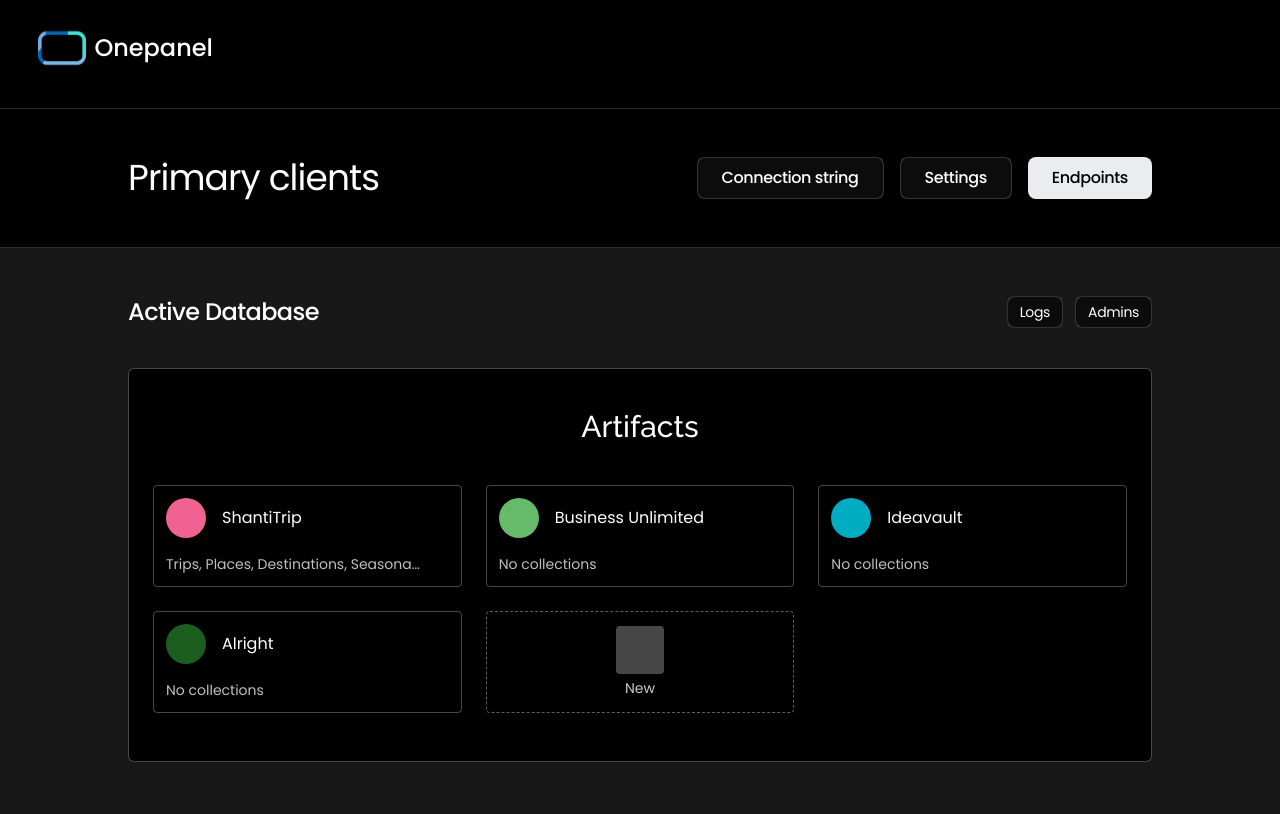
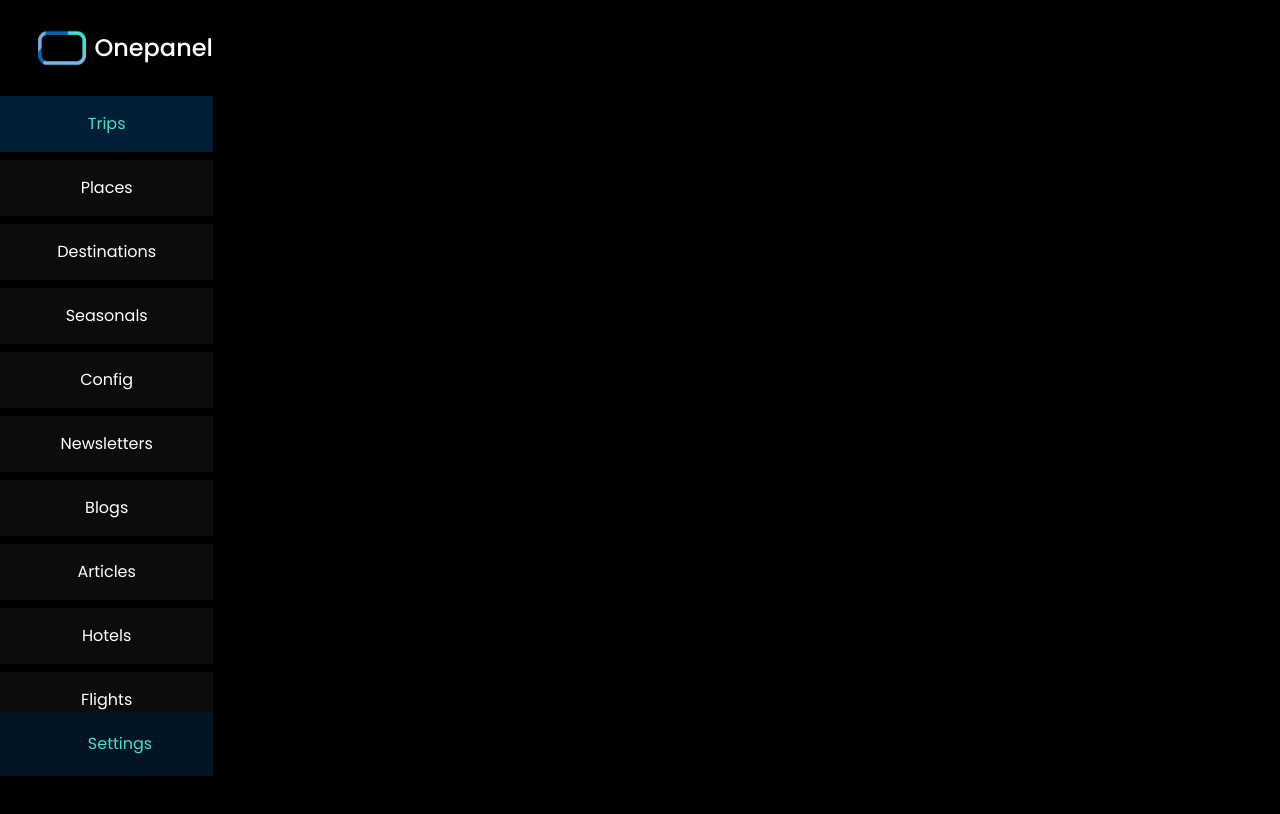
Before and after one commit to marsian83/one-panel, a React (Vite) app in the folder client/: page /panel/0 in a window 1280 px wide. Shown: the top 814 px of the page. Built offline with nearby package versions, Linux system fonts and the light colour scheme.

Commit message:
Left view for panel

```diff
--- a/client/src/App.tsx
+++ b/client/src/App.tsx
@@ -16,6 +16,7 @@ import api, { clearJwt, setJwt } from "./api";
 import ProtectedRoute, { ProtectedTypes } from "./common/ProtectedRoute";
 import DashboardPage from "./pages/DashboardPage/DashboardPage";
 import DatabasePage from "./pages/DatabasePage/DatabasePage";
+import PanelPage from "./pages/PanelPage/PanelPage";
 
 export default function App() {
   const router = createBrowserRouter(
@@ -38,7 +39,7 @@ export default function App() {
         >
           <Route path="/dashboard" element={<DashboardPage />} />
           <Route path="/databases/:id" element={<DatabasePage />} />
-          <Route path="/panel/:id" element={<DatabasePage />} />
+          <Route path="/panel/:id" element={<PanelPage />} />
         </Route>
       </Route>
     )
--- a/client/src/assets/data/artifacts.ts
+++ b/client/src/assets/data/artifacts.ts
@@ -4,7 +4,7 @@ const dummyArtifacts: Artifact[] = [
   {
     id: 0,
     name: "ShantiTrip",
-    collections: [0, 1, 2, 3, 4, 5, 6, 7],
+    collections: [0, 1, 2, 3, 4, 5, 6, 7, 8, 9, 10, 11, 12, 13, 14],
     color: "#f06292",
     icon: {
       codepoint: "e539",
--- a/client/src/assets/data/collections.ts
+++ b/client/src/assets/data/collections.ts
@@ -26,8 +26,40 @@ const dummyCollections: Collection[] = [
     name: "Newsletters",
   },
   {
+    id: 6,
+    name: "Blogs",
+  },
+  {
     id: 7,
-    name: "Blogs",
+    name: "Articles",
+  },
+  {
+    id: 8,
+    name: "Hotels",
+  },
+  {
+    id: 9,
+    name: "Flights",
+  },
+  {
+    id: 10,
+    name: "Trains",
+  },
+  {
+    id: 11,
+    name: "Pricing",
+  },
+  {
+    id: 12,
+    name: "Applications",
+  },
+  {
+    id: 13,
+    name: "Hosts",
+  },
+  {
+    id: 14,
+    name: "Guests",
   },
 ];
 
--- /dev/null
+++ b/client/src/assets/styles/custom.css
@@ -0,0 +1,28 @@
+.scrollbar-hidden::-webkit-scrollbar {
+  display: none; /* Chrome, Safari and Opera */
+}
+
+.scrollbar-hidden {
+  -ms-overflow-style: none; /* IE and Edge */
+  scrollbar-width: none; /* Firefox */
+}
+
+.scrollbar-thin::-webkit-scrollbar {
+  width: 2px;
+}
+
+.scrollbar-::-webkit-scrollbar {
+  width: 10px;
+}
+
+.scrollbar-primary::-webkit-scrollbar-track {
+  @apply bg-primary bg-opacity-20;
+}
+
+.scrollbar-primary::-webkit-scrollbar-thumb {
+  @apply bg-secondary bg-opacity-80;
+}
+
+::-webkit-scrollbar-thumb:hover {
+  background: #555;
+}
--- a/client/src/assets/styles/index.css
+++ b/client/src/assets/styles/index.css
@@ -1,5 +1,6 @@
 @import url("./tailwind.css");
 @import url("./directives.css");
+@import url("./custom.css");
 
 /* Raleway font */
 @import url("https://fonts.googleapis.com/css2?family=Raleway:ital,wght@0,1;0,100;0,200;0,300;0,400;0,500;0,600;0,700;0,800;0,900;0,1000;1,1;1,100;1,200;1,300;1,400;1,500;1,600;1,700;1,800;1,900;1,1000&display=swap");
--- a/client/src/pages/HomePage/HomePage.tsx
+++ b/client/src/pages/HomePage/HomePage.tsx
@@ -17,7 +17,13 @@ export default function HomePage() {
           to="/databases/0"
           className="bg-primary px-4 py-1 rounded-md text-white"
         >
-          Artifacts
+          Database
+        </Link>
+        <Link
+          to="/panel/0"
+          className="bg-primary px-4 py-1 rounded-md text-white"
+        >
+          Panel
         </Link>
       </section>
     </>
--- /dev/null
+++ b/client/src/pages/PanelPage/PanelPage.tsx
@@ -0,0 +1,44 @@
+import { useParams } from "react-router-dom";
+import dummyArtifacts from "../../assets/data/artifacts";
+import dummyCollections from "../../assets/data/collections";
+import MaterialIcon from "../../common/MaterialIcon";
+import { useState } from "react";
+import { twMerge } from "tailwind-merge";
+
+export default function PanelPage() {
+  const { id } = useParams();
+  const artifact = dummyArtifacts.filter((a) => a.id === Number(id))[0];
+  const collections = dummyCollections.filter((c) =>
+    artifact.collections.includes(c.id)
+  );
+
+  const [selectedCollection, setSelectedCollection] = useState(
+    collections[0].id
+  );
+
+  return (
+    <div className="h-[85vh] flex">
+      <div className="basis-1/6 flex flex-col h-full justify-between">
+        <div className="flex-1 overflow-y-scroll scrollbar-thin scrollbar-primary gap-y-2 flex flex-col">
+          {collections.map((collection) => (
+            <button
+              className={twMerge(
+                "bg-foreground bg-opacity-5 text-center py-4",
+                selectedCollection === collection.id &&
+                  "bg-primary bg-opacity-30 text-secondary"
+              )}
+              onClick={() => setSelectedCollection(collection.id)}
+              key={collection.id}
+            >
+              {collection.name}
+            </button>
+          ))}
+        </div>
+        <button className="flex items-center gap-x-2 justify-center bg-primary text-secondary py-5 bg-opacity-20">
+          <MaterialIcon codepoint="e8b8" /> Settings
+        </button>
+      </div>
+      <div className="flex-1"></div>
+    </div>
+  );
+}
```
